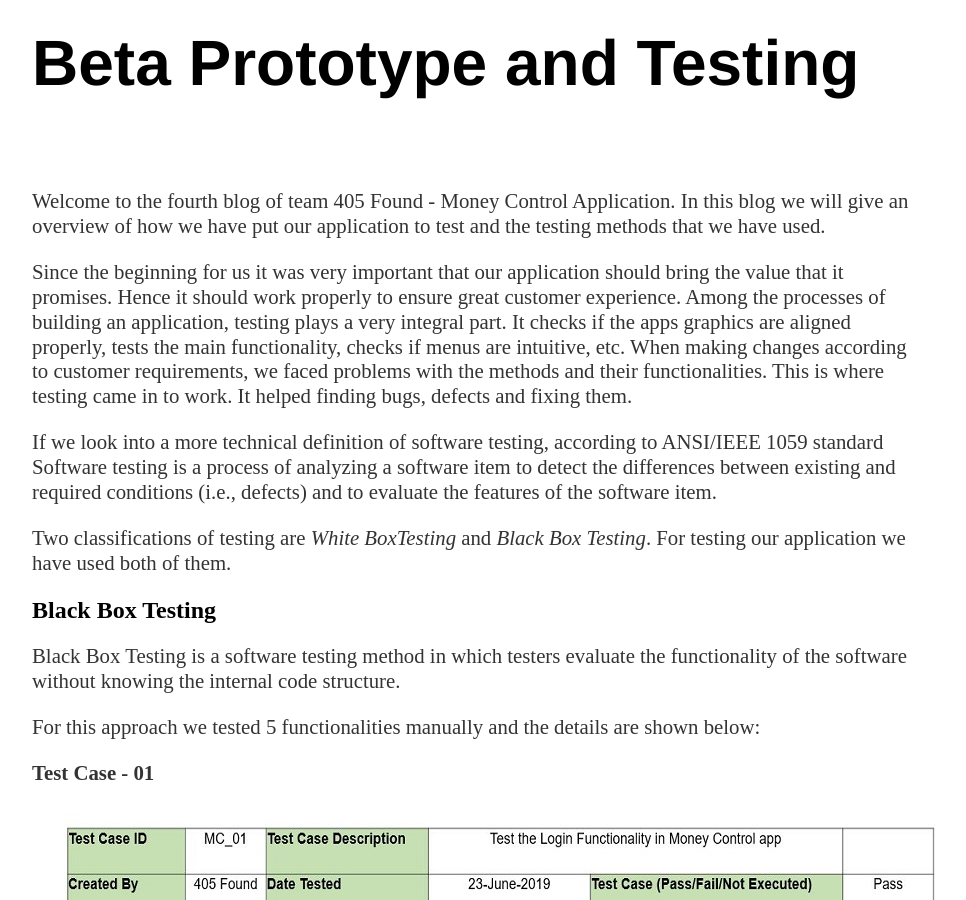
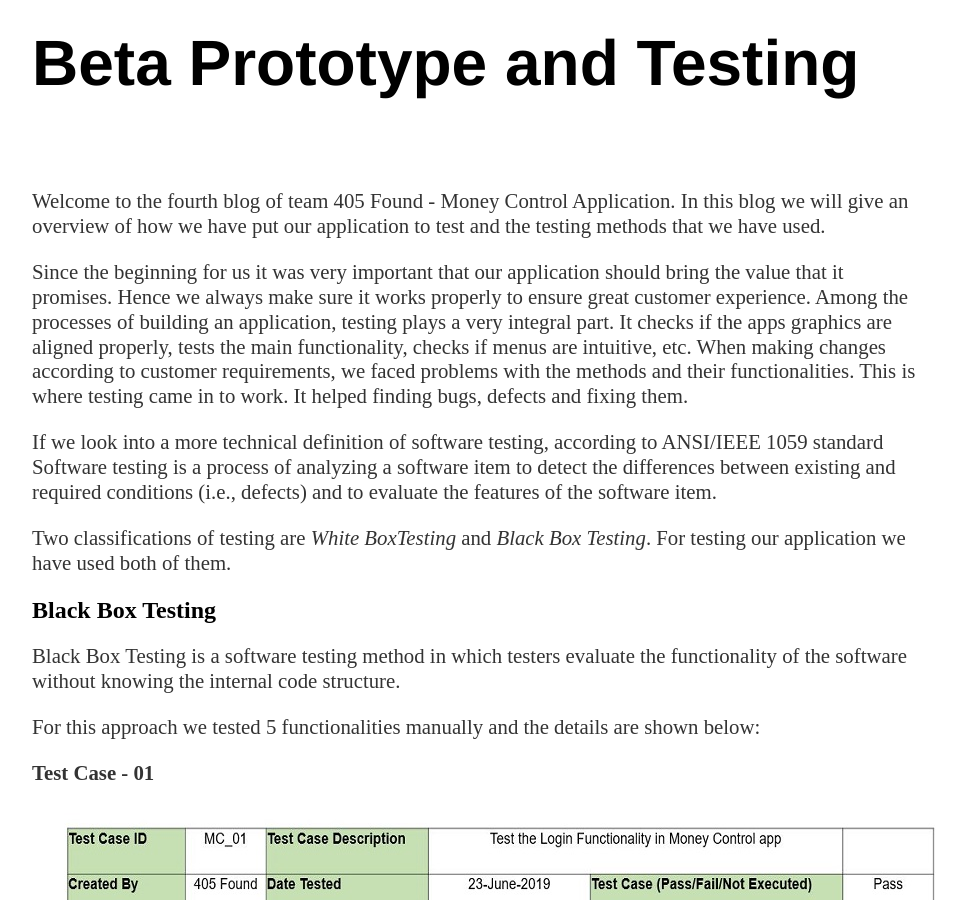
Before and after one commit to NadeemNicoR/TeamProjects, a Jekyll site: the page built from docs/_posts/2019-06-25-ISEE-2019-Beta-Prototype.md, in a window 1280 px wide and 900 px high, scrolled down 743 px. Shown: the whole window, without its empty margins (160-1126 px from the left). Built offline with Jekyll 4.4.1, drawn with Linux system fonts in a browser that asks for light colours; our own code applies the rules of GitHub Pages for plain Markdown files; a file with an impossible date is left out.

Commit message:
Update 2019-06-25-ISEE-2019-Beta-Prototype.md

```diff
--- a/docs/_posts/2019-06-25-ISEE-2019-Beta-Prototype.md
+++ b/docs/_posts/2019-06-25-ISEE-2019-Beta-Prototype.md
@@ -11,7 +11,7 @@
 
 <p class="justify"/>
 
-Since the beginning for us it was very important that our application should bring the value that it promises. Hence it should work properly to ensure great customer experience. Among the processes of building an application, testing plays a very integral part. It checks if the apps graphics are aligned properly, tests the main functionality, checks if menus are intuitive, etc. When making changes according to customer requirements, we faced problems with the methods and their functionalities. This is where testing came in to work. It helped finding bugs, defects and fixing them.
+Since the beginning for us it was very important that our application should bring the value that it promises. Hence we always make sure it works properly to ensure great customer experience. Among the processes of building an application, testing plays a very integral part. It checks if the apps graphics are aligned properly, tests the main functionality, checks if menus are intuitive, etc. When making changes according to customer requirements, we faced problems with the methods and their functionalities. This is where testing came in to work. It helped finding bugs, defects and fixing them.
 <br>
 
 <p class="justify"/>
```
